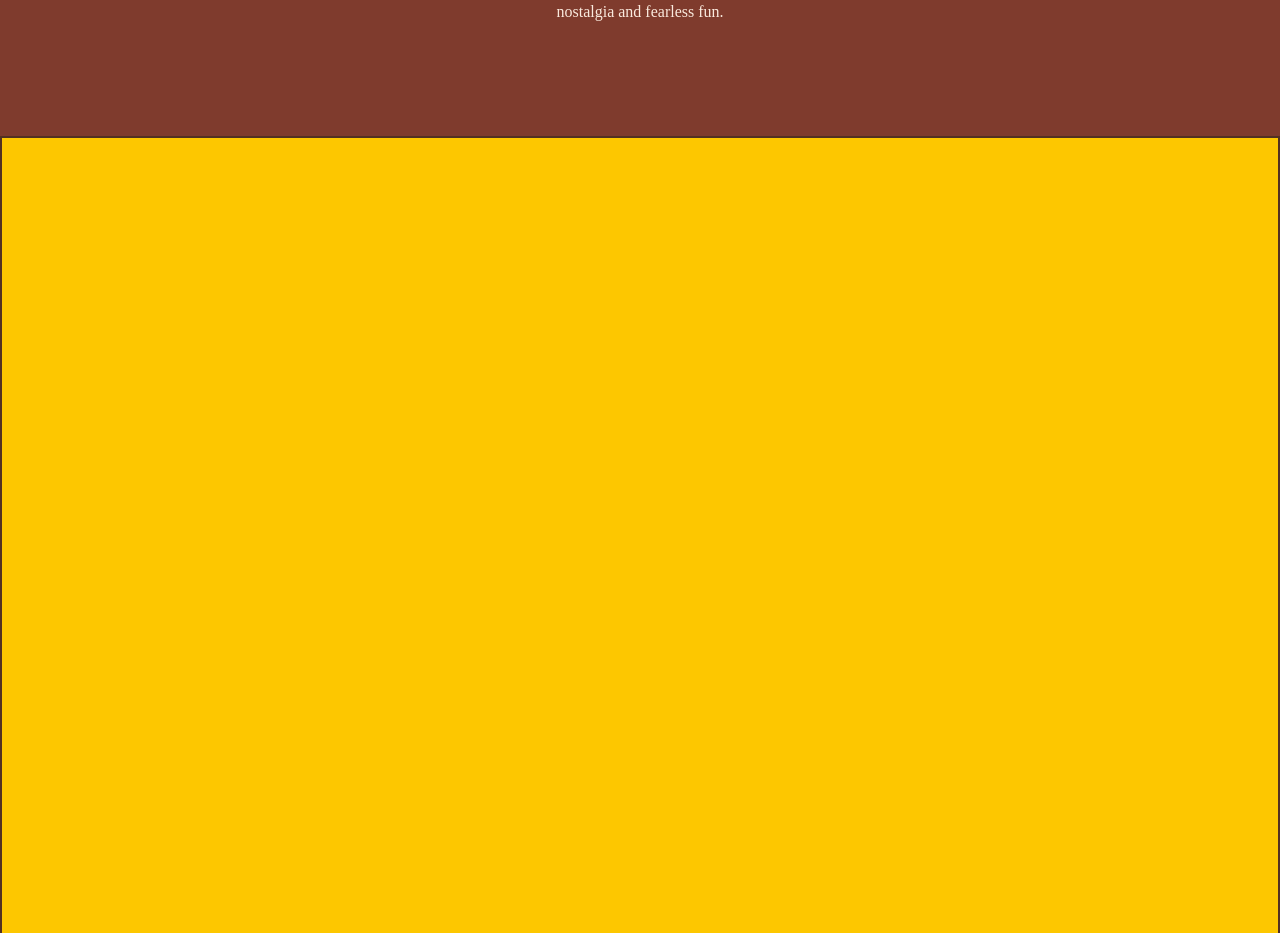
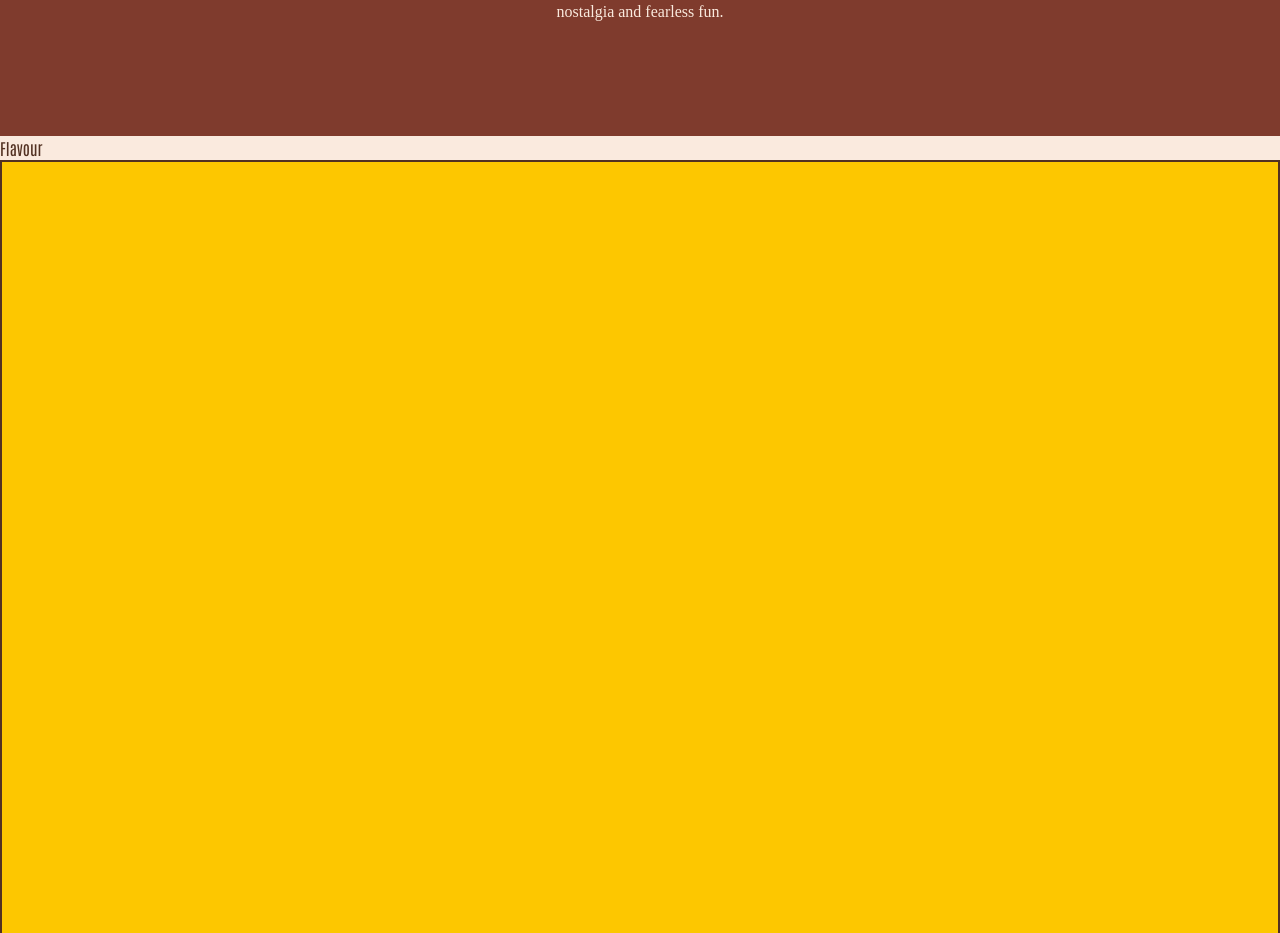
Before and after one commit to Prateekaditya/spylt_clone, a React (Vite) app: page / in a window 1280 px wide. Shown: the part 1520-2453 px from the top of the page. Built offline with nearby package versions, Linux system fonts and the light colour scheme; a web font is replaced by a local one.

Commit message:
created flavour

```diff
--- a/src/App.jsx
+++ b/src/App.jsx
@@ -4,6 +4,7 @@ import HeroSection from './section/HeroSection'
 import { gsap } from 'gsap'
 import { ScrollTrigger } from 'gsap/all'
 import MessageSection from './section/MessageSection'
+import Flavour from './section/Flavour'
 gsap.registerPlugin(ScrollTrigger)
 const App = () => {
   return (
@@ -11,6 +12,7 @@ const App = () => {
             <NavBar/>
       <HeroSection/>
       <MessageSection/>
+      <Flavour/>
       <div className='h-dvh border-2 bg-yellow-400'></div>
     </main>
   )
--- /dev/null
+++ b/src/section/Flavour.jsx
@@ -0,0 +1,9 @@
+import React from 'react'
+
+const Flavour = () => {
+  return (
+    <div>Flavour</div>
+  )
+}
+
+export default Flavour
```
